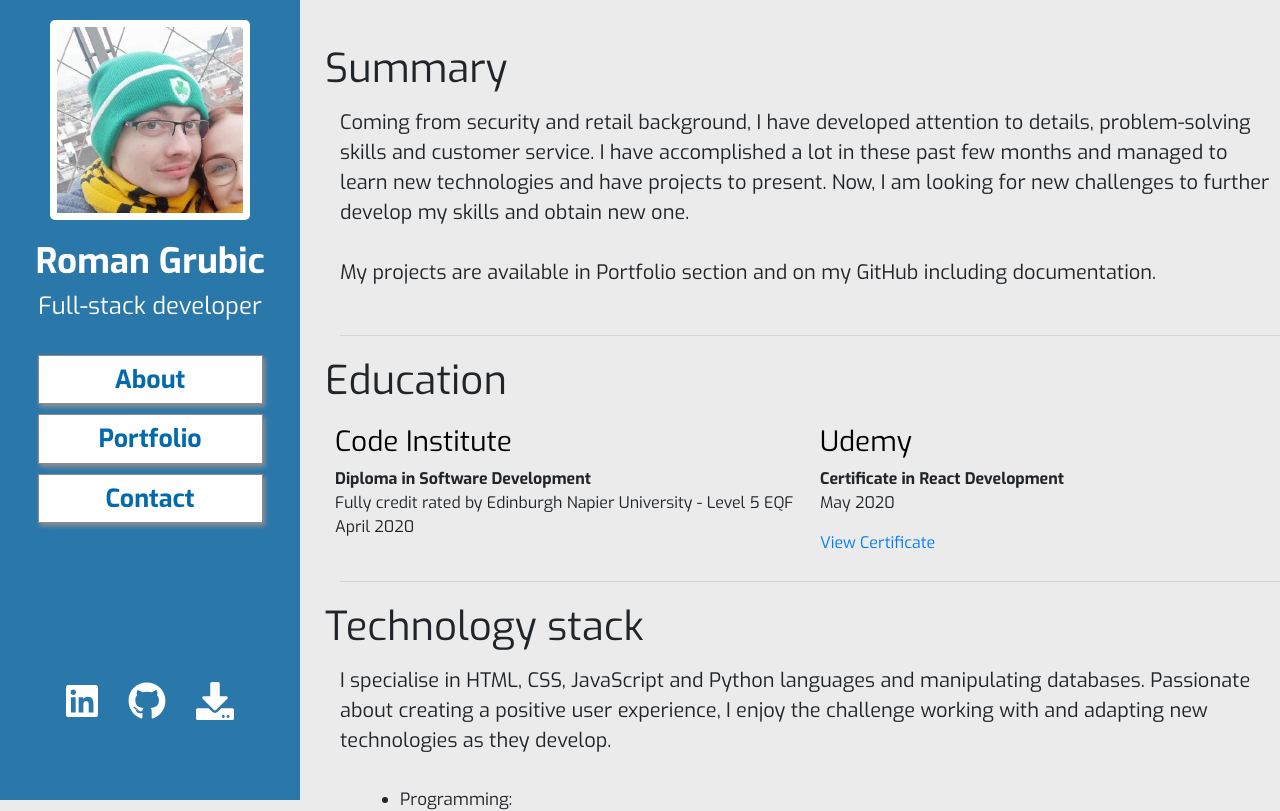
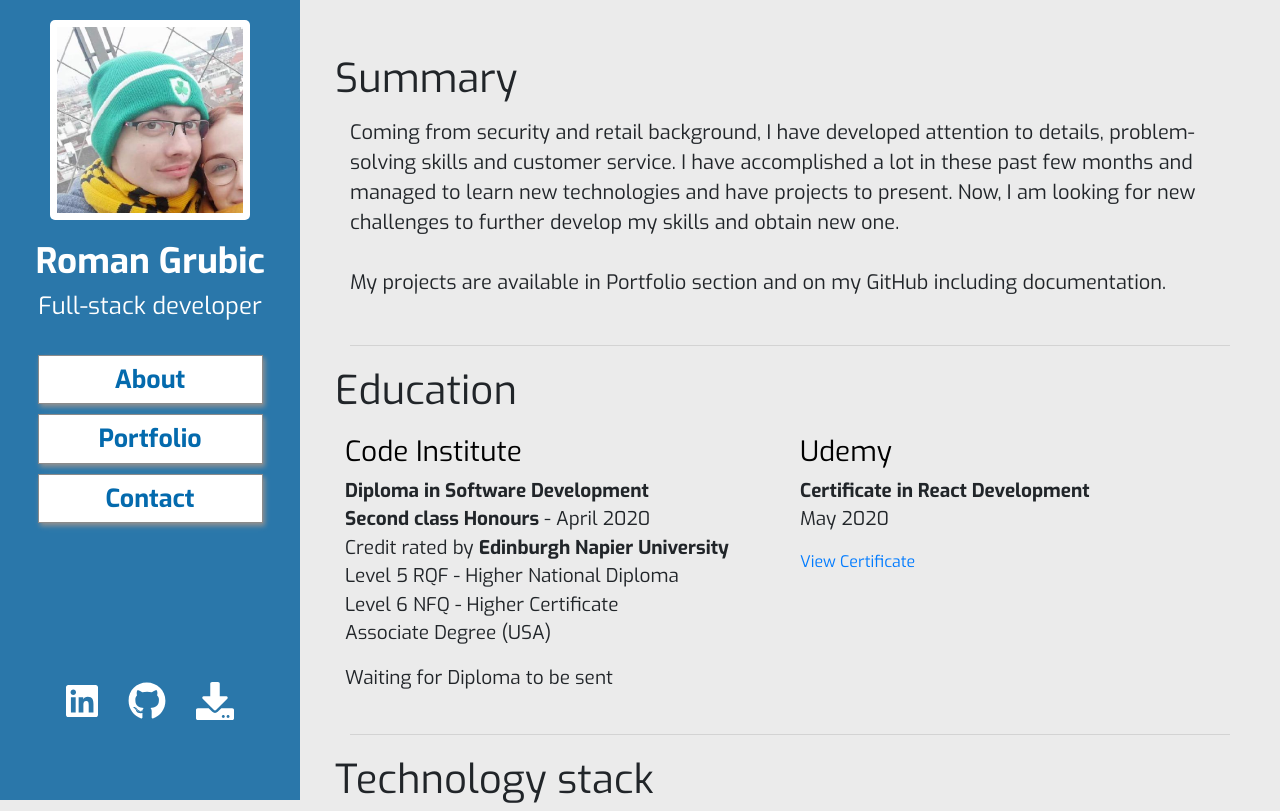
Before and after one commit to romangrubic/react-portfolio, a React (Create React App) app: page /about in a window 1280 px wide. Shown: the top 811 px of the page. Built offline with nearby package versions, Linux system fonts and the light colour scheme; no server answers.

Commit message:
Fixed education and portfolio page a little.

```diff
--- a/src/containers/Personal/About/About.js
+++ b/src/containers/Personal/About/About.js
@@ -35,9 +35,14 @@
                         <a href="https://codeinstitute.net/" target="_blank" rel="noopener noreferrer" className={ classes.BlackFont }>Code Institute</a>
                     </h3>
                     <p><b>Diploma in Software Development</b> <br></br>
-                        Fully credit rated by Edinburgh Napier University - Level 5 EQF<br></br>
-                        April 2020
+                        <b>Second class Honours</b> - April 2020 <br></br>
+                        Credit rated by <b>Edinburgh Napier University</b> <br></br>
+                        Level 5 RQF - Higher National Diploma<br></br>
+                        Level 6 NFQ - Higher Certificate <br></br>
+                        Associate Degree (USA) <br></br>
+
             </p>
+                    <p>Waiting for Diploma to be sent</p>
                     {/* <a target="_blank" rel="noopener noreferrer">View Diploma</a> */}
                 </Col>
                 <Col sm={ 12 } lg={ 6 } className={ classes.Diploma }>
--- a/src/containers/Personal/About/About.module.css
+++ b/src/containers/Personal/About/About.module.css
@@ -1,6 +1,5 @@
 .Container {
-    padding:20px;
-    margin: 20px;
+    padding:50px;
 }
 
 .AboutInfo {
@@ -17,6 +16,9 @@
 .BlackFont:hover{
     text-decoration: none;
 }
+p{
+    font-size: 19px;
+}
 /* Lists */
 .MainList{
     font-size: 17px;
--- a/src/containers/Personal/Portfolio/Portfolio.js
+++ b/src/containers/Personal/Portfolio/Portfolio.js
@@ -24,7 +24,7 @@
         <Container>
             <div className={ classes.bg }></div>
             <Row className={ classes.ProjectRow }>
-                <Projects link="/portfolio/StarTrek" projectName="E-commerce web-site with social platform" img={ <StarTrekImg /> } />
+                <Projects link="/portfolio/StarTrek" projectName="E-commerce web-site with discussion board and private messaging" img={ <StarTrekImg /> } />
                 <Projects link="/portfolio/Snoop" projectName="Buy/sell web-site with advertisement space" img={ <SnoopImg /> } />
                 <Projects link="/portfolio/Weather360" projectName="Weather forecast web-site" img={ <WeatherImg /> } />
                 <Projects link="/portfolio/Burgershack" projectName="Food ordering web-site" img={ <BurgerImg /> } />
--- a/src/containers/Personal/Portfolio/Portfolio.module.css
+++ b/src/containers/Personal/Portfolio/Portfolio.module.css
@@ -14,12 +14,3 @@
   top:0;
   z-index:-1;
 }
-
-@keyframes slide {
-  0% {
-    transform:translateX(-25%);
-  }
-  100% {
-    transform:translateX(25%);
-  }
-}
--- a/src/containers/Personal/Portfolio/Projects/Projects.module.css
+++ b/src/containers/Personal/Portfolio/Projects/Projects.module.css
@@ -10,7 +10,9 @@
     max-width: 400px;
     transition: 0.7s;
     border: 2px solid rgb(4, 106, 173);
+    opacity: 1;
 }
 .Logo img:hover{
     transform: scale(1.05, 1.05);
+    z-index: 1;
 }
```
